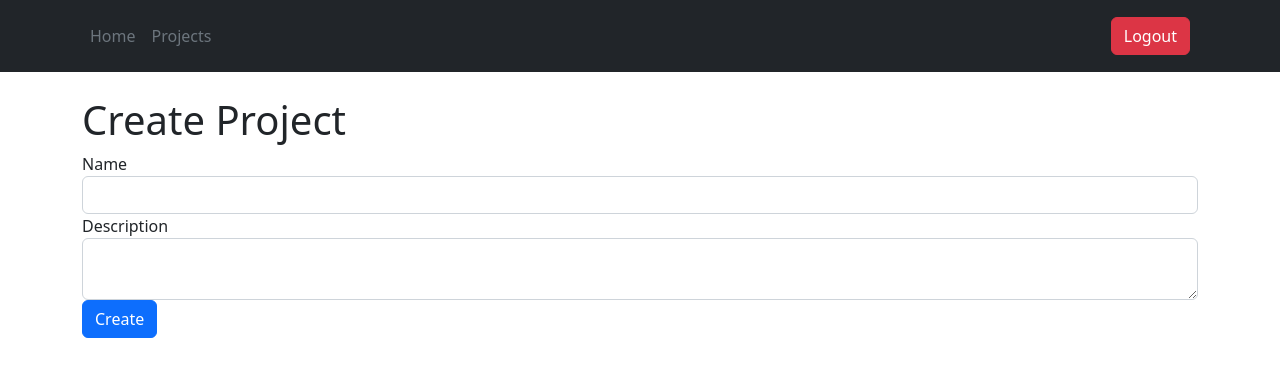
After one commit to modemobpsycho/flask-project-tracker, a Flask app: page /projects/create in a window 1280 px wide. The commit adds this page. Shown: the top 377 px of the page. Run offline with Flask 3, Linux system fonts and the light colour scheme; the visitor is signed in with stand-in values (Sample User, id 1); parts of the project's set-up code (start-up, migrations or seed data) failed here and were passed over; some libraries are stand-ins or nearby versions.

Commit message:
feat manage projects logic

```diff
--- a/website/__init__.py
+++ b/website/__init__.py
@@ -5,9 +5,12 @@ from flask_login import LoginManager
 from flask_mail import Mail
 from flask_migrate import Migrate
 from flask_sqlalchemy import SQLAlchemy
+from flask_wtf import FlaskForm
+from flask_wtf.csrf import CSRFProtect
 
 app = Flask(__name__)
 app.config.from_object(config("APP_SETTINGS"))
+csrf = CSRFProtect(app)
 
 login_manager = LoginManager()
 login_manager.init_app(app)
@@ -18,11 +21,14 @@ migrate = Migrate(app, db)
 
 from website.accounts.views import accounts_bp
 from website.core.views import core_bp
+from website.projects.views import projects_bp
 
 app.register_blueprint(accounts_bp)
 app.register_blueprint(core_bp)
+app.register_blueprint(projects_bp)
 
 from .accounts.models import User
+from .projects.models import Project, Task, ProjectMember, Comment
 
 login_manager.login_view = "accounts.login"
 login_manager.login_message_category = "danger"
--- /dev/null
+++ b/website/projects/forms.py
@@ -0,0 +1,21 @@
+from flask_wtf import FlaskForm
+from wtforms import StringField, TextAreaField, SubmitField
+from wtforms.validators import DataRequired, Email
+
+
+class AddTaskForm(FlaskForm):
+    name = StringField("Name", validators=[DataRequired()])
+    description = TextAreaField("Description", validators=[DataRequired()])
+    submit = SubmitField("Add")
+
+
+class CreateProjectForm(FlaskForm):
+    name = StringField("Name", validators=[DataRequired()])
+    description = TextAreaField("Description", validators=[DataRequired()])
+    submit = SubmitField("Create")
+
+
+class ManageMembersForm(FlaskForm):
+    email = StringField("Email", validators=[DataRequired(), Email()])
+    submit_add = SubmitField("Add Member")
+    submit_remove = SubmitField("Remove Member")
--- /dev/null
+++ b/website/projects/views.py
@@ -0,0 +1,75 @@
+from flask import Blueprint, render_template, redirect, request, url_for, flash
+from flask_login import login_required, current_user
+from website import app, db
+from website.projects.forms import CreateProjectForm, AddTaskForm, ManageMembersForm
+from website.projects.models import Project
+
+projects_bp = Blueprint("projects", __name__)
+
+
+@projects_bp.route("/projects")
+@login_required
+def projects():
+    projects = Project.query.all()
+    return render_template("projects/projects.html", projects=projects)
+
+
+@projects_bp.route("/projects/create", methods=["GET", "POST"])
+@login_required
+def create_project():
+    form = CreateProjectForm()
+    if form.validate_on_submit():
+        project = Project(name=form.name.data, description=form.description.data)
+        db.session.add(project)
+        db.session.commit()
+
+        flash("Project created successfully", "success")
+        return redirect(url_for("projects.projects"))
+
+    return render_template("projects/create_project.html", form=form)
+
+
+@projects_bp.route("/projects/<int:project_id>")
+@login_required
+def project_details(project_id):
+    project = Project.query.get(project_id)
+    if project is None:
+        flash("Project not found", "danger")
+        return redirect(url_for("projects.projects"))
+
+    form = CreateProjectForm()
+    return render_template("projects/project_details.html", project=project, form=form)
+
+
+@projects_bp.route("/projects/<int:project_id>/edit", methods=["GET", "POST"])
+@login_required
+def edit_project(project_id):
+    project = Project.query.get(project_id)
+    if project is None:
+        flash("Project not found", "danger")
+        return redirect(url_for("projects.projects"))
+
+    form = CreateProjectForm(obj=project)
+    if form.validate_on_submit():
+        form.populate_obj(project)
+        db.session.commit()
+
+        flash("Project updated successfully", "success")
+        return redirect(url_for("projects.project_details", project_id=project_id))
+
+    return render_template("projects/edit_project.html", project=project, form=form)
+
+
+@projects_bp.route("/projects/<int:project_id>/delete", methods=["POST"])
+@login_required
+def delete_project(project_id):
+    project = Project.query.get(project_id)
+    if project is None:
+        flash("Project not found", "danger")
+        return redirect(url_for("projects.projects"))
+
+    db.session.delete(project)
+    db.session.commit()
+
+    flash("Project deleted successfully", "success")
+    return redirect(url_for("projects.projects"))
--- a/website/templates/_base.html
+++ b/website/templates/_base.html
@@ -21,10 +21,8 @@
     </head>
     <body>
         {% include "navigation.html" %}
-
         <div class="container">
             <br />
-
             {% with messages = get_flashed_messages(with_categories=true) %} {%
             if messages %}
             <div class="row">
@@ -47,6 +45,7 @@
                 </div>
                 <div class="col-md-4"></div>
             </div>
+
             {% endif %} {% endwith %} {% block content %}{% endblock %}
         </div>
 
--- a/website/templates/navigation.html
+++ b/website/templates/navigation.html
@@ -11,6 +11,13 @@
                         href="{{ url_for('core.home') }}"
                         class="nav-link px-2 text-secondary"
                         >Home</a
+                    >
+                </li>
+                <li>
+                    <a
+                        href="{{ url_for('projects.projects') }}"
+                        class="nav-link px-2 text-secondary"
+                        >Projects</a
                     >
                 </li>
             </ul>
--- /dev/null
+++ b/website/templates/projects/create_project.html
@@ -0,0 +1,19 @@
+{% extends "_base.html" %} {% block content %}
+<h1>Create Project</h1>
+<form method="POST" action="{{ url_for('projects.create_project') }}">
+    {{ form.hidden_tag() }}
+    <div class="form-group">
+        {{ form.name.label }} {{ form.name(class="form-control") }} {% for error
+        in form.name.errors %}
+        <span class="text-danger">{{ error }}</span>
+        {% endfor %}
+    </div>
+    <div class="form-group">
+        {{ form.description.label }} {{ form.description(class="form-control")
+        }} {% for error in form.description.errors %}
+        <span class="text-danger">{{ error }}</span>
+        {% endfor %}
+    </div>
+    <button type="submit" class="btn btn-primary">Create</button>
+</form>
+{% endblock %}
```
Also changed, not shown: website/projects/models.py (added, +77 -0 lines), website/templates/projects/edit_project.html (added, +19 -0 lines), website/templates/projects/project_details.html (added, +19 -0 lines), website/templates/projects/projects.html (added, +14 -0 lines).
